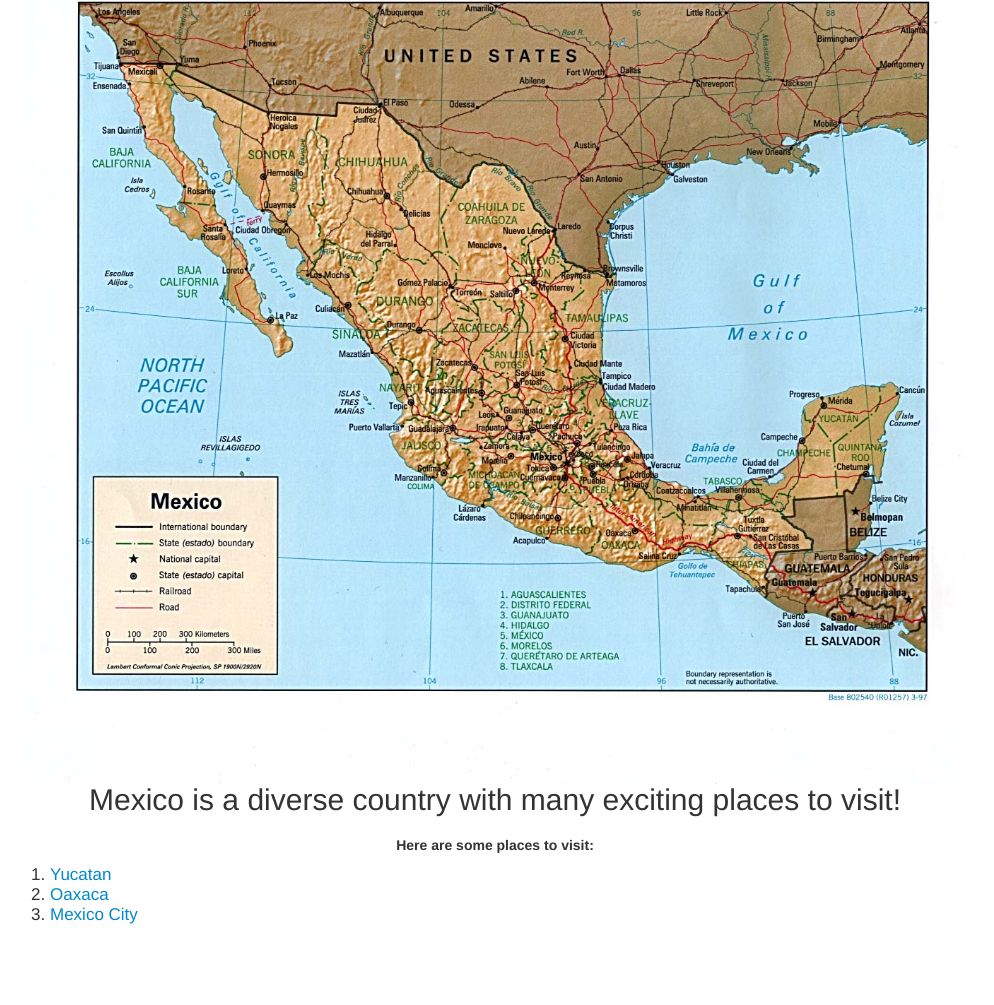
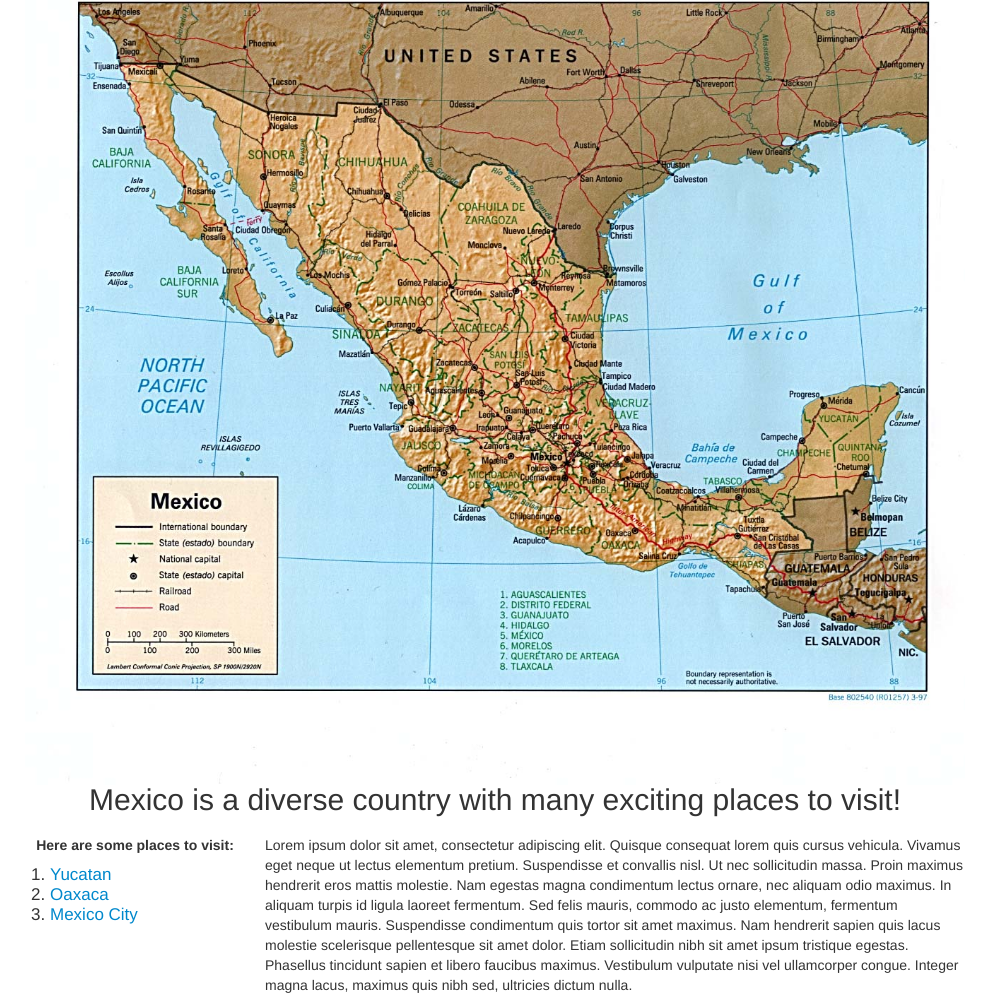
Before and after one commit to maizazul/bootstrap_monday, a plain HTML site: page index.html in a window 1280 px wide. Shown: the part 141-1146 px from the top of the page, without its empty margins (145-1139 px from the left). Before the commit the page ends 1076 px from the top, so only its background shows below. Drawn offline with Linux system fonts and the light colour scheme.

Commit message:
Added Columns

```diff
--- a/index.html
+++ b/index.html
@@ -14,7 +14,8 @@
 
 
       <p class="lead">Mexico is a diverse country with many exciting places to visit!</p>
-
+    <div class="row">
+      <div class="span3 bs-docs-sidebar">
       <p>Here are some places to visit:</p>
 
       <ol>
@@ -35,7 +36,13 @@
               >Mexico City
               </a>
           </li>
-      </ol>
+        </ol>
+        </div>
+        <div class="span9"
+          <p> Lorem ipsum dolor sit amet, consectetur adipiscing elit. Quisque consequat lorem quis cursus vehicula. Vivamus eget neque ut lectus elementum pretium. Suspendisse et convallis nisl. Ut nec sollicitudin massa. Proin maximus hendrerit eros mattis molestie. Nam egestas magna condimentum lectus ornare, nec aliquam odio maximus. In aliquam turpis id ligula laoreet fermentum. Sed felis mauris, commodo ac justo elementum, fermentum vestibulum mauris. Suspendisse condimentum quis tortor sit amet maximus. Nam hendrerit sapien quis lacus molestie scelerisque pellentesque sit amet dolor. Etiam sollicitudin nibh sit amet ipsum tristique egestas. Phasellus tincidunt sapien et libero faucibus maximus. Vestibulum vulputate nisi vel ullamcorper congue. Integer magna lacus, maximus quis nibh sed, ultricies dictum nulla. </p>
+        </div>
+
+      </div>
     </div>
   </body>
 </html>
```
